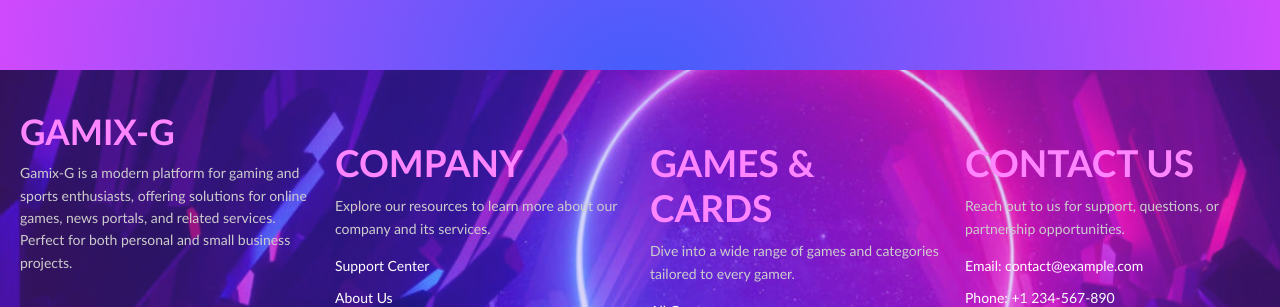
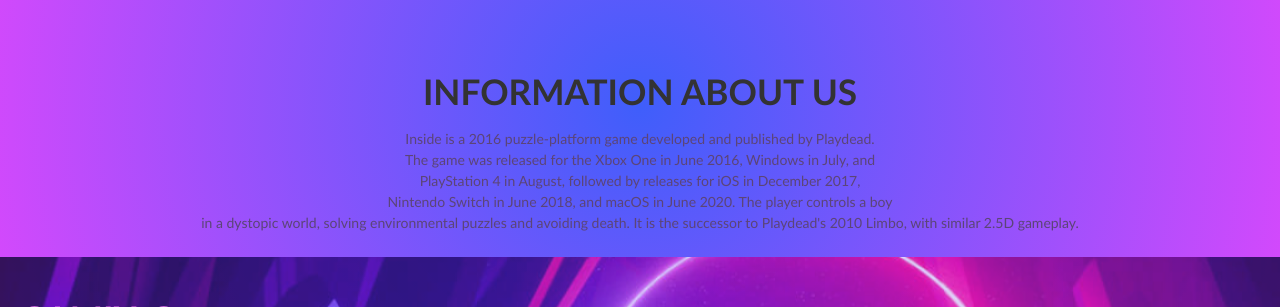
Before and after one commit to otabek-art/finalka, a React (Vite) app: page /about in a window 1280 px wide. Shown: the part 1894-2201 px from the top of the page. Built offline with nearby package versions, Linux system fonts and the light colour scheme.

Commit message:
Add files via upload

```diff
--- a/src/pages/About.jsx
+++ b/src/pages/About.jsx
@@ -3,6 +3,7 @@
 import EpicGames from '../components/EpicGames/EpicGames'
 import BestSteam from '../components/BestSteam/BestSteam'
 import BestEpic from '../components/BestEpic/BestEpic'
+import Inside from '../components/Inside/Inside'
 
 const About = () => {
   return (
@@ -11,7 +12,7 @@
 <EpicGames/>
 <BestSteam/>
 <BestEpic/>
-{/* <Inside/> */}
+<Inside/>
 </>
   )
 }
```
